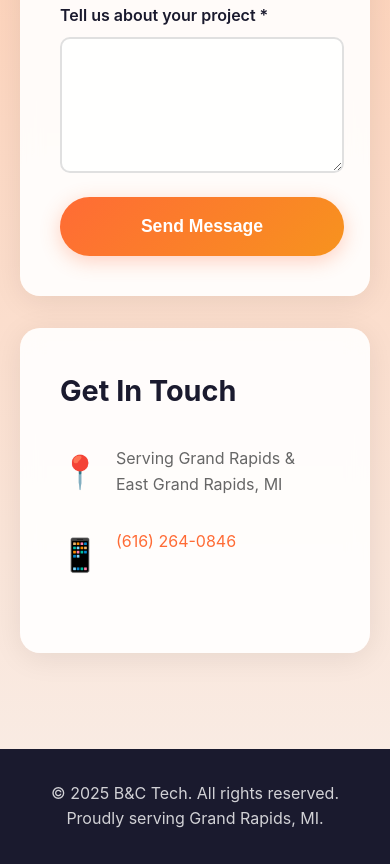
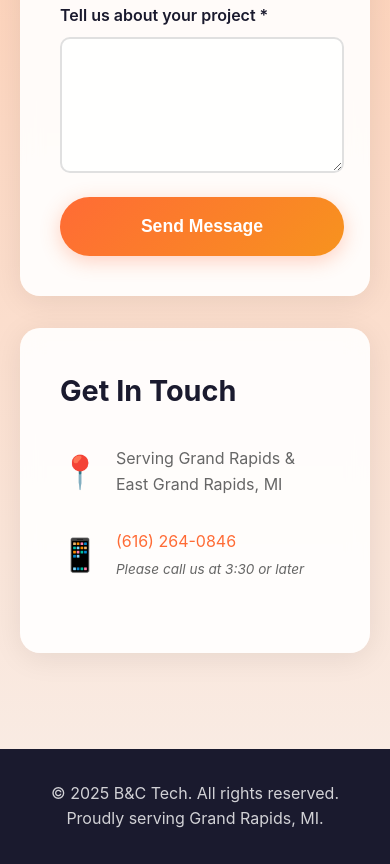
Before and after one commit to bearful/bctechgr, a plain HTML site: page index.html in a window 390 px wide. Shown: the part 5708-6572 px from the top of the page. Drawn offline with Linux system fonts and the light colour scheme.

Commit message:
Add call hours notice under phone number
Display "Please call us at 3:30 or later" message below phone number in contact section with clean, subtle styling.

🤖 Generated with [Claude Code](https://claude.com/claude-code)

Co-Authored-By: Claude <noreply@anthropic.com>

```diff
--- a/index.html
+++ b/index.html
@@ -150,7 +150,10 @@
                     </div>
                     <div class="info-item">
                         <span class="info-icon">📱</span>
-                        <p><a href="tel:+16162640846">(616) 264-0846</a></p>
+                        <div>
+                            <p><a href="tel:+16162640846">(616) 264-0846</a></p>
+                            <p class="call-hours">Please call us at 3:30 or later</p>
+                        </div>
                     </div>
                 </div>
             </div>
--- a/styles.css
+++ b/styles.css
@@ -556,6 +556,13 @@ body {
     color: var(--secondary);
 }
 
+.call-hours {
+    font-size: 0.85rem;
+    color: #888;
+    margin-top: 0.25rem;
+    font-style: italic;
+}
+
 /* Footer */
 .footer {
     background: var(--dark);
```
